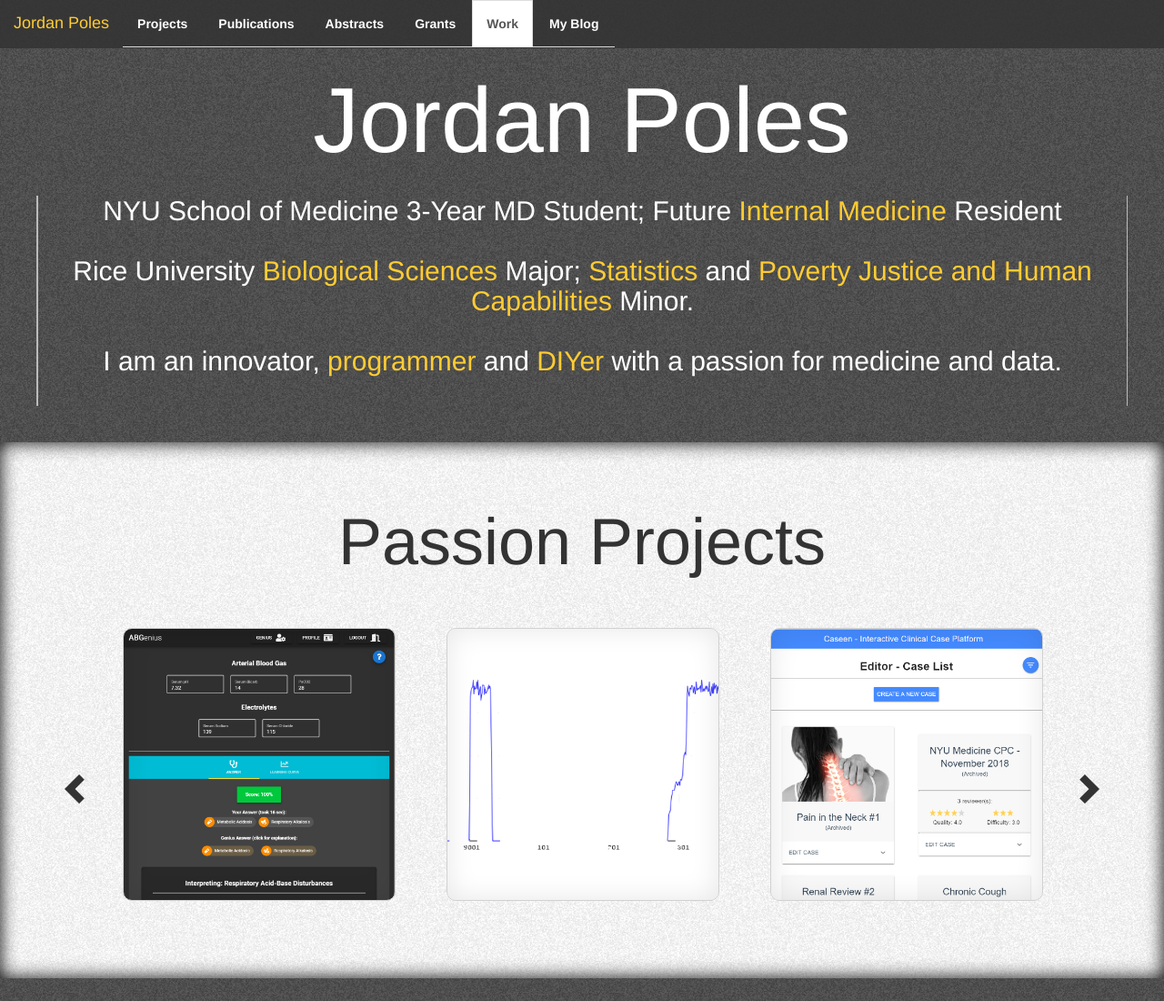
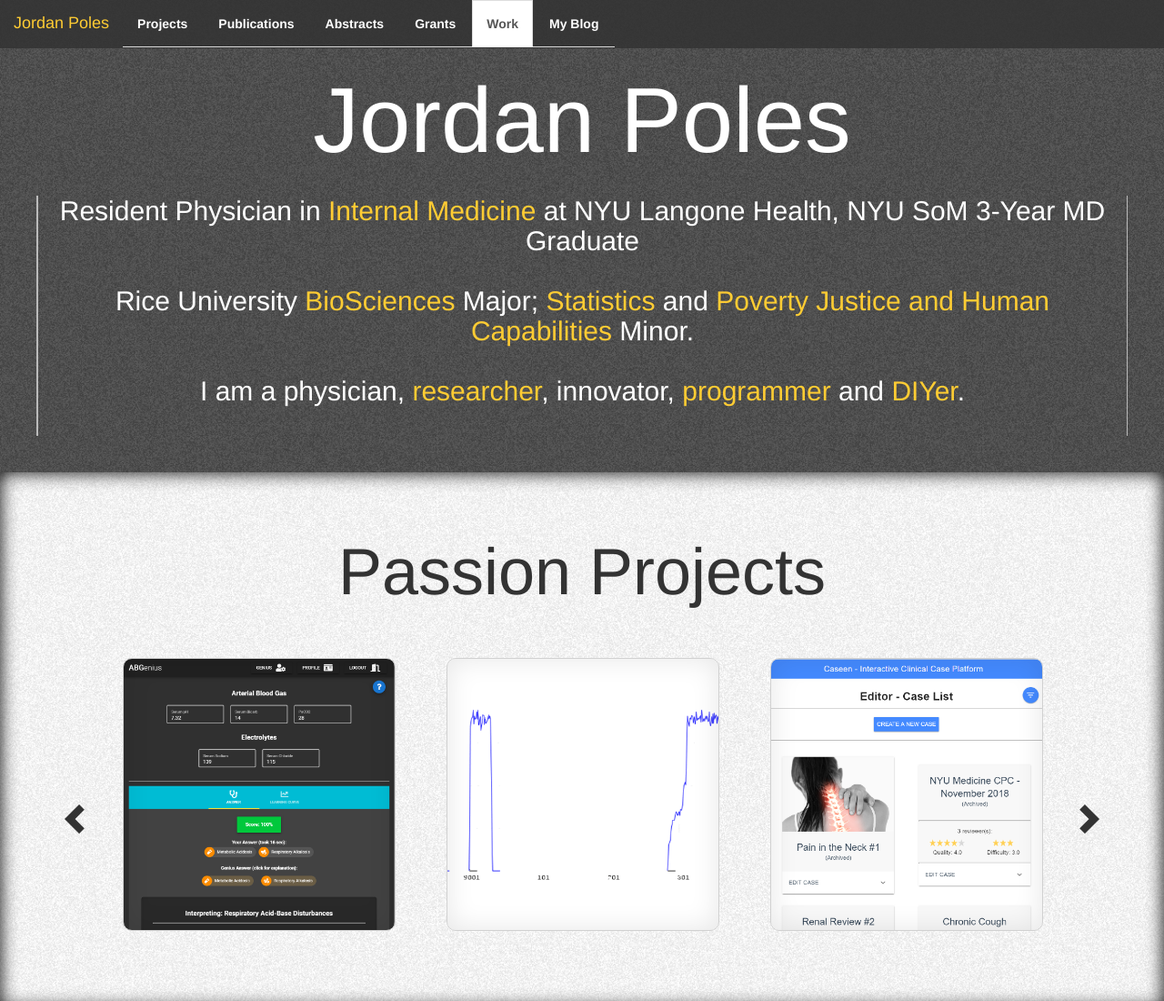
Before and after one commit to jpoles1/jpoles1.github.io, a plain HTML site: page index.html in a window 1280 px wide. Shown: the top 1100 px of the page at 91% size. Drawn offline with nearby package versions, Linux system fonts and the light colour scheme.

Commit message:
Updating headline

```diff
--- a/index.html
+++ b/index.html
@@ -67,11 +67,11 @@
                 <br>
                 <h1 style="display: none;">HELLO<span style="font-size: 25pt; display: block;">my name is:</span></h1><div class="jordanpoles">Jordan Poles</div>
                 <h2 style="max-width: 1400px; margin: auto; border-right: 1px solid #bbb; border-left: 2px solid #bbb; padding: 0 20px 0 20px; margin-top: 10px">
-                  NYU School of Medicine 3-Year MD Student; Future <a href="https://med.nyu.edu/medicine/education/residency-programs" target="_blank">Internal Medicine</a> Resident
+                  Resident Physician in <a href="https://med.nyu.edu/medicine/education/residency-programs" target="_blank">Internal Medicine</a> at NYU Langone Health, NYU SoM 3-Year MD Graduate
                   <br><br>
-                  Rice University <a href="https://biosciences.rice.edu/" target="_blank">Biological Sciences</a> Major; <a href="https://statistics.rice.edu/" target="_blank">Statistics</a> and <a href="http://pjhc.rice.edu/" target="_blank">Poverty Justice and Human Capabilities</a> Minor.
+                  Rice University <a href="https://biosciences.rice.edu/" target="_blank">BioSciences</a> Major; <a href="https://statistics.rice.edu/" target="_blank">Statistics</a> and <a href="http://pjhc.rice.edu/" target="_blank">Poverty Justice and Human Capabilities</a> Minor.
                   <br><br>
-                  I am an innovator, <a href="https://github.com/jpoles1" target="_blank">programmer</a> and <a href="https://hackaday.io/jpoles1" target="_blank">DIYer</a> with a passion for medicine and data.
+                  I am a physician, <a href="https://scholar.google.com/citations?user=WufbXzIAAAAJ" target="_blank">researcher</a>, innovator, <a href="https://github.com/jpoles1" target="_blank">programmer</a> and <a href="#projects">DIYer</a>.
                   <br><br>
                   <i style="display: none">I am building a fulfilling career solving problems in medicine through a combination of compassionate clinical work, medical education technology development, and data-driven research.</i>
                 </h2>
```
